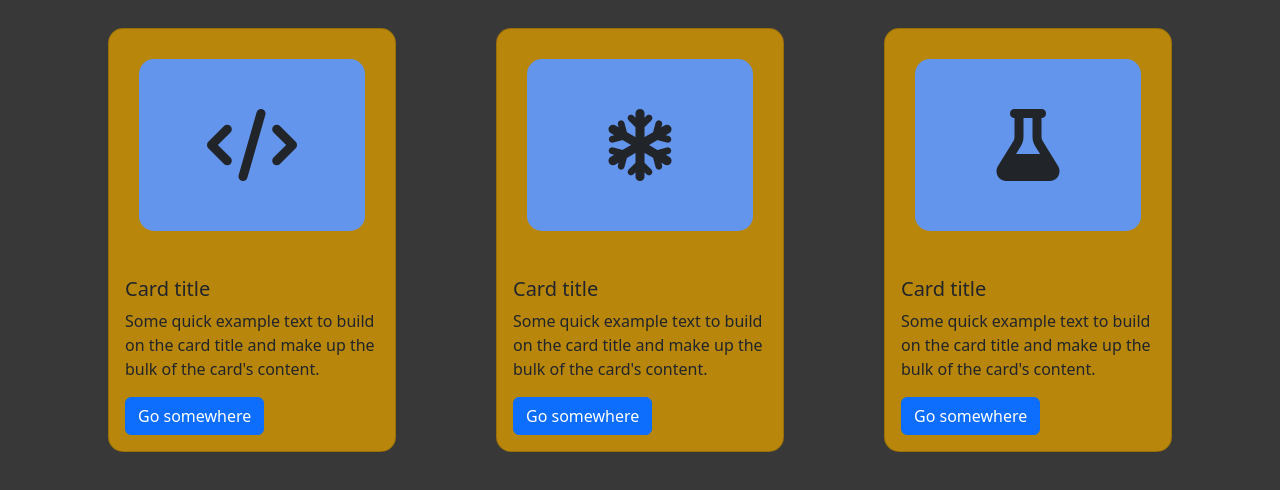
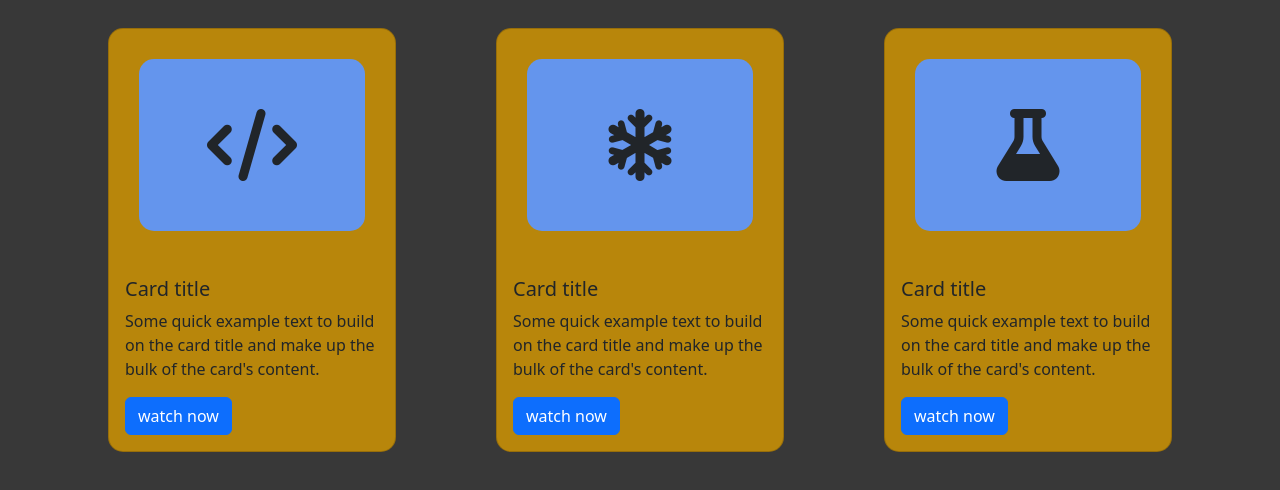
Before and after one commit to hitarthsh/complete-web-development-course, a plain HTML site: page CSS/Assignment_Bootstrap/index.html in a window 1280 px wide. Shown: the part 522-1012 px from the top of the page. Drawn offline with nearby package versions, Linux system fonts and the light colour scheme.

Commit message:
fix_code

```diff
--- a/CSS/Assignment_Bootstrap/index.html
+++ b/CSS/Assignment_Bootstrap/index.html
@@ -101,7 +101,7 @@
               Some quick example text to build on the card title and make up the
               bulk of the card's content.
             </p>
-            <a href="#" class="btn btn-primary">Go somewhere</a>
+            <a href="#" class="btn btn-primary">watch now</a>
           </div>
         </div>
 
@@ -113,7 +113,7 @@
             Some quick example text to build on the card title and make up the
             bulk of the card's content.
           </p>
-          <a href="#" class="btn btn-primary">Go somewhere</a>
+          <a href="#" class="btn btn-primary">watch now</a>
         </div>
       </div>
 
@@ -125,7 +125,7 @@
             Some quick example text to build on the card title and make up the
             bulk of the card's content.
           </p>
-          <a href="#" class="btn btn-primary">Go somewhere</a>
+          <a href="#" class="btn btn-primary">watch now</a>
         </div>
       </div>
       </div>
```
